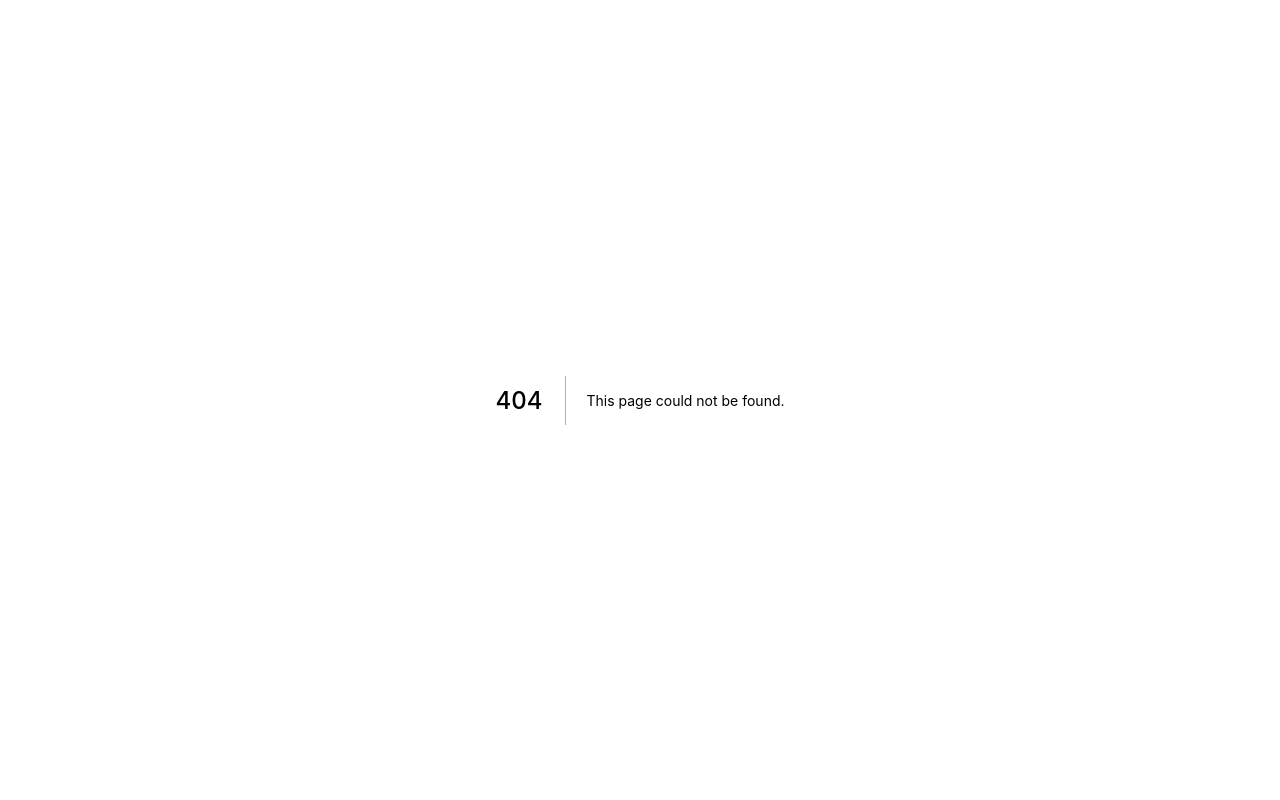
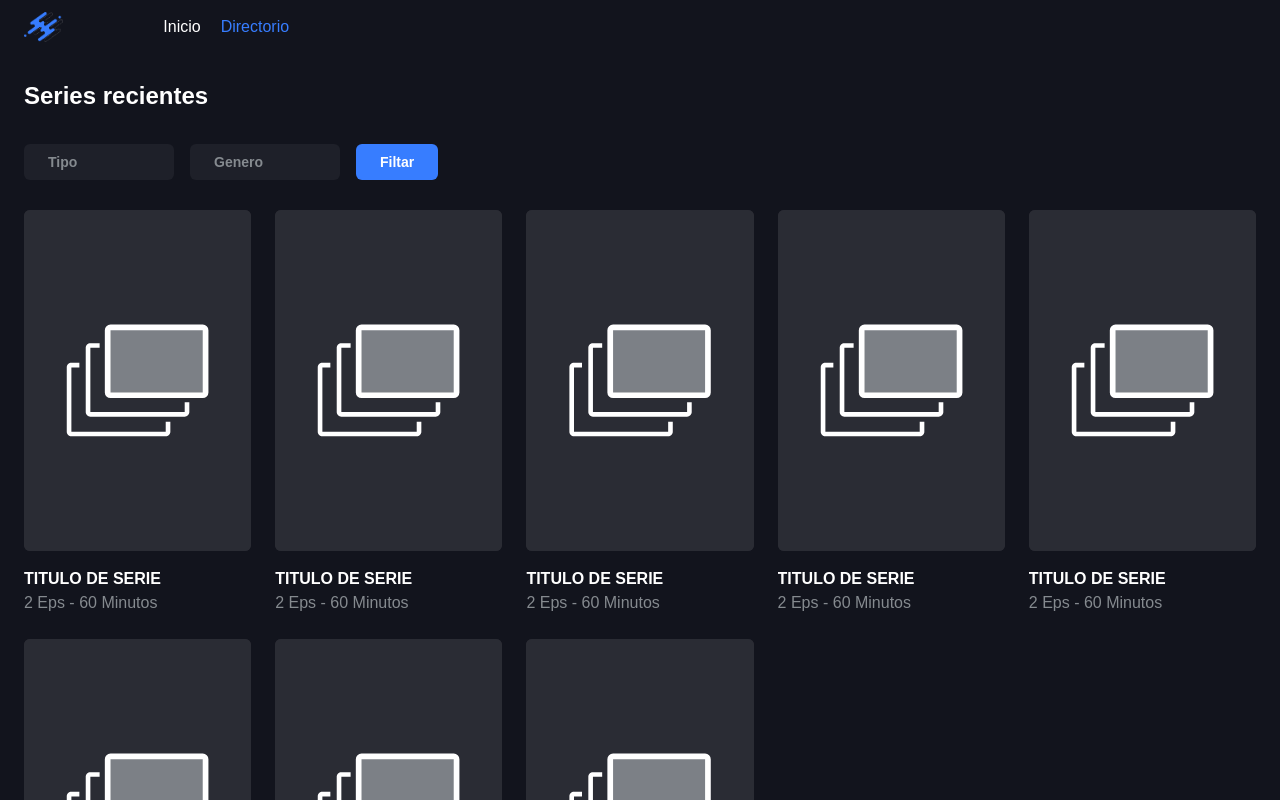
Before and after one commit to AlexGarrixen/vimox-frontend, a Next.js app: page /directory in a window 1280 px wide. Before the commit this address had no page. Shown: the top 800 px of the page. Built offline with nearby package versions, Linux system fonts and the light colour scheme; some icons are missing; a web font is replaced by a local one.

Commit message:
feat: select, use outside click hook, directory layout

```diff
--- /dev/null
+++ b/components/Form/Select/index.tsx
@@ -0,0 +1,58 @@
+import React from 'react';
+import { useOutsideClick } from '@hooks/useOutsideClick';
+import { SelectBox, OptionsBox, Option } from './styled';
+
+type Option = {
+  text: string;
+  value: any;
+};
+
+export type SelectProps = {
+  options?: Option[];
+  onChange?: (value: Option, name: string) => void;
+  name?: string;
+  placeholder?: string;
+};
+
+export const Select = ({
+  onChange,
+  name,
+  options = [],
+  placeholder,
+}: SelectProps) => {
+  const [showOptions, setShowOptions] = React.useState(false);
+
+  const [selectedOpt, setOption] = React.useState<string>(null);
+
+  const { ref } = useOutsideClick({
+    onOutsideClick: () => setShowOptions(false),
+  });
+
+  const handleToggleOptions = React.useCallback(
+    () => setShowOptions(!showOptions),
+    [showOptions]
+  );
+
+  const handleClickOption = React.useCallback(
+    (value) => () => {
+      onChange && onChange(value, name);
+      setOption(value);
+    },
+    [options]
+  );
+
+  return (
+    <SelectBox onClick={handleToggleOptions} ref={ref}>
+      <span>{selectedOpt || placeholder}</span>
+      {showOptions && (
+        <OptionsBox>
+          {options.map(({ text, value }) => (
+            <Option key={`${value}-${text}`} onClick={handleClickOption(value)}>
+              {text}
+            </Option>
+          ))}
+        </OptionsBox>
+      )}
+    </SelectBox>
+  );
+};
--- /dev/null
+++ b/components/Form/Select/styled.tsx
@@ -0,0 +1,35 @@
+import styled from 'styled-components';
+
+export const SelectBox = styled.div`
+  display: inline-block;
+  position: relative;
+  color: ${({ theme }) => theme.colors.gray[200]};
+  background-color: ${({ theme }) => theme.colors.gray[400]};
+  font-weight: 600;
+  padding: 10px 24px;
+  border-radius: 6px;
+  font-size: ${({ theme }) => theme.fontSize.sm[0]};
+  min-width: 150px;
+  cursor: pointer;
+`;
+
+export const OptionsBox = styled.ul`
+  position: absolute;
+  background-color: ${({ theme }) => theme.colors.gray[400]};
+  top: calc(100% + 3px);
+  left: 0;
+  min-width: 100%;
+  border-radius: 6px;
+  overflow: hidden;
+  z-index: 3;
+`;
+
+export const Option = styled.li`
+  color: ${({ theme }) => theme.colors.gray[200]};
+  padding: 8px 10px;
+  white-space: nowrap;
+
+  :hover {
+    background-color: rgba(255, 255, 255, 0.02);
+  }
+`;
--- /dev/null
+++ b/hooks/useOutsideClick.ts
@@ -0,0 +1,26 @@
+import React from 'react';
+
+type Settings = {
+  onOutsideClick?: () => void;
+};
+
+export const useOutsideClick = ({ onOutsideClick }: Settings = {}) => {
+  const ref = React.useRef<Element | any>(null);
+
+  const handleClickOutside = (e: MouseEvent) => {
+    if (ref.current && !ref.current.contains(e.target as Node)) {
+      onOutsideClick && onOutsideClick();
+    }
+  };
+
+  React.useEffect(() => {
+    document.addEventListener('click', handleClickOutside, true);
+
+    return () =>
+      document.removeEventListener('click', handleClickOutside, true);
+  }, []);
+
+  return {
+    ref,
+  };
+};
--- /dev/null
+++ b/pageComponents/Directory/Filter/index.tsx
@@ -0,0 +1,27 @@
+import React from 'react';
+import { Button } from '@components/Form/Button';
+import { Select } from '@components/Form/Select';
+import { FilterBox } from './styled';
+
+export const Filter = () => (
+  <FilterBox>
+    <Select
+      placeholder='Tipo'
+      onChange={(value) => console.log(value)}
+      options={[
+        { text: 'Tv', value: 'Tipo: Tv' },
+        { text: 'Pelicula', value: 'Tipo: Pelicula' },
+      ]}
+    />
+    <Select
+      placeholder='Genero'
+      onChange={(value) => console.log(value)}
+      options={[
+        { text: 'Todos', value: 'Genero: Todos' },
+        { text: 'Accion', value: 'Genero: Accion' },
+        { text: 'Comedia', value: 'Genero: Comedia' },
+      ]}
+    />
+    <Button primary>Filtar</Button>
+  </FilterBox>
+);
--- /dev/null
+++ b/pageComponents/Directory/Filter/styled.tsx
@@ -0,0 +1,9 @@
+import styled from 'styled-components';
+
+export const FilterBox = styled.div`
+  margin-bottom: 30px;
+
+  > *:not(:last-child) {
+    margin-right: 16px;
+  }
+`;
--- /dev/null
+++ b/pageComponents/Directory/SeriesGrid/index.tsx
@@ -0,0 +1,16 @@
+import React from 'react';
+import { Grid } from '@components/Layout/Grid';
+import { Serie } from '@components/DataDisplay/Serie';
+
+export const SeriesGrid = () => (
+  <Grid xs='2' sm='3' md='4' lg='5' gap={1.5} style={{ marginBottom: 40 }}>
+    <Serie />
+    <Serie />
+    <Serie />
+    <Serie />
+    <Serie />
+    <Serie />
+    <Serie />
+    <Serie />
+  </Grid>
+);
--- /dev/null
+++ b/pages/directory.tsx
@@ -0,0 +1,20 @@
+import * as React from 'react';
+import { LayoutApp } from '@components/Layout/LayoutApp';
+import { Container } from '@components/Layout/Container';
+import { Typography } from '@components/DataDisplay/Typography';
+import { SeriesGrid } from '@pageComponents/Directory/SeriesGrid';
+import { Filter } from '@pageComponents/Directory/Filter';
+
+const Home = () => (
+  <LayoutApp>
+    <Container>
+      <Typography as='h4' white margin='80px 0 32px 0'>
+        Series recientes
+      </Typography>
+      <Filter />
+      <SeriesGrid />
+    </Container>
+  </LayoutApp>
+);
+
+export default Home;
```
